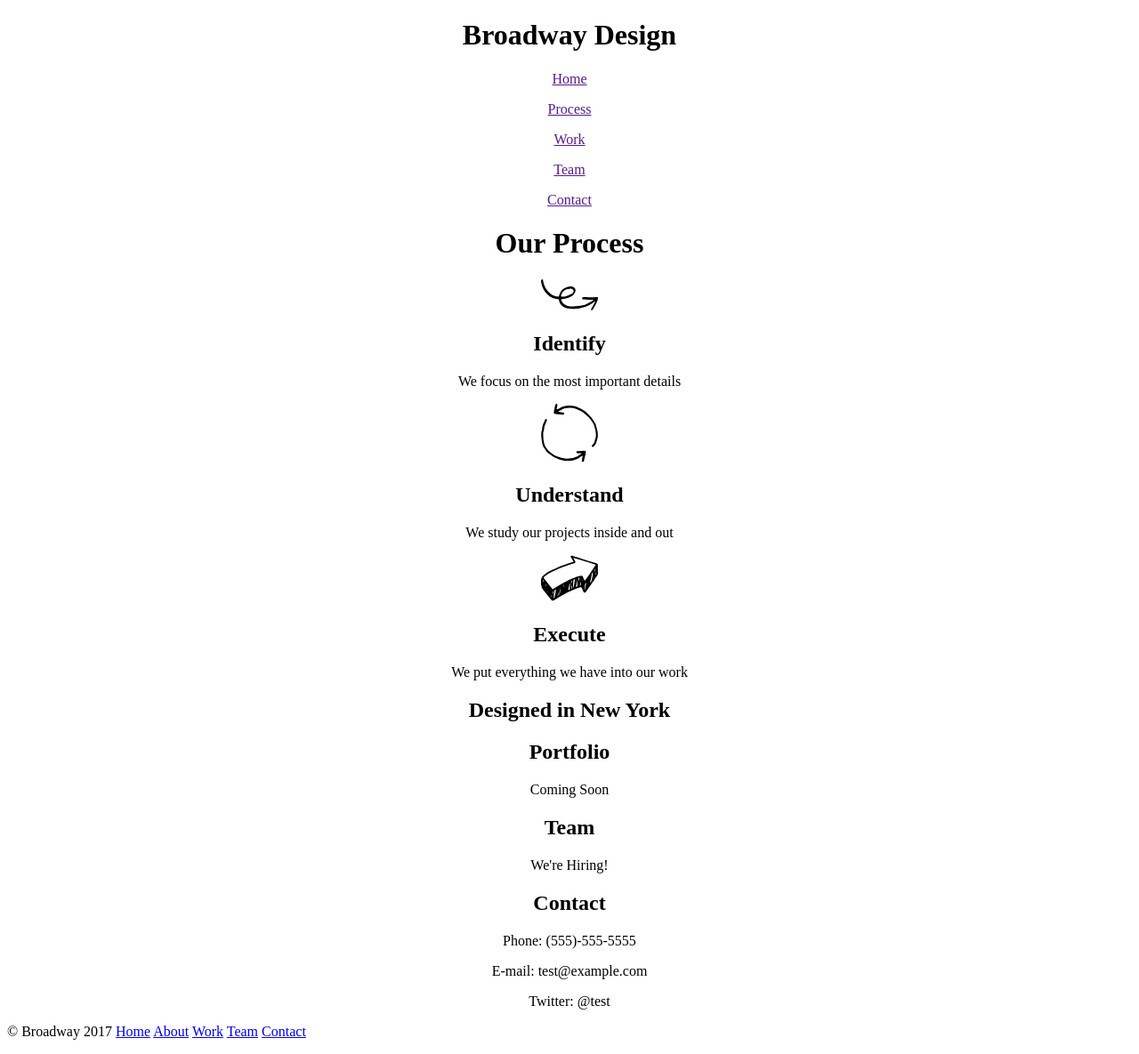
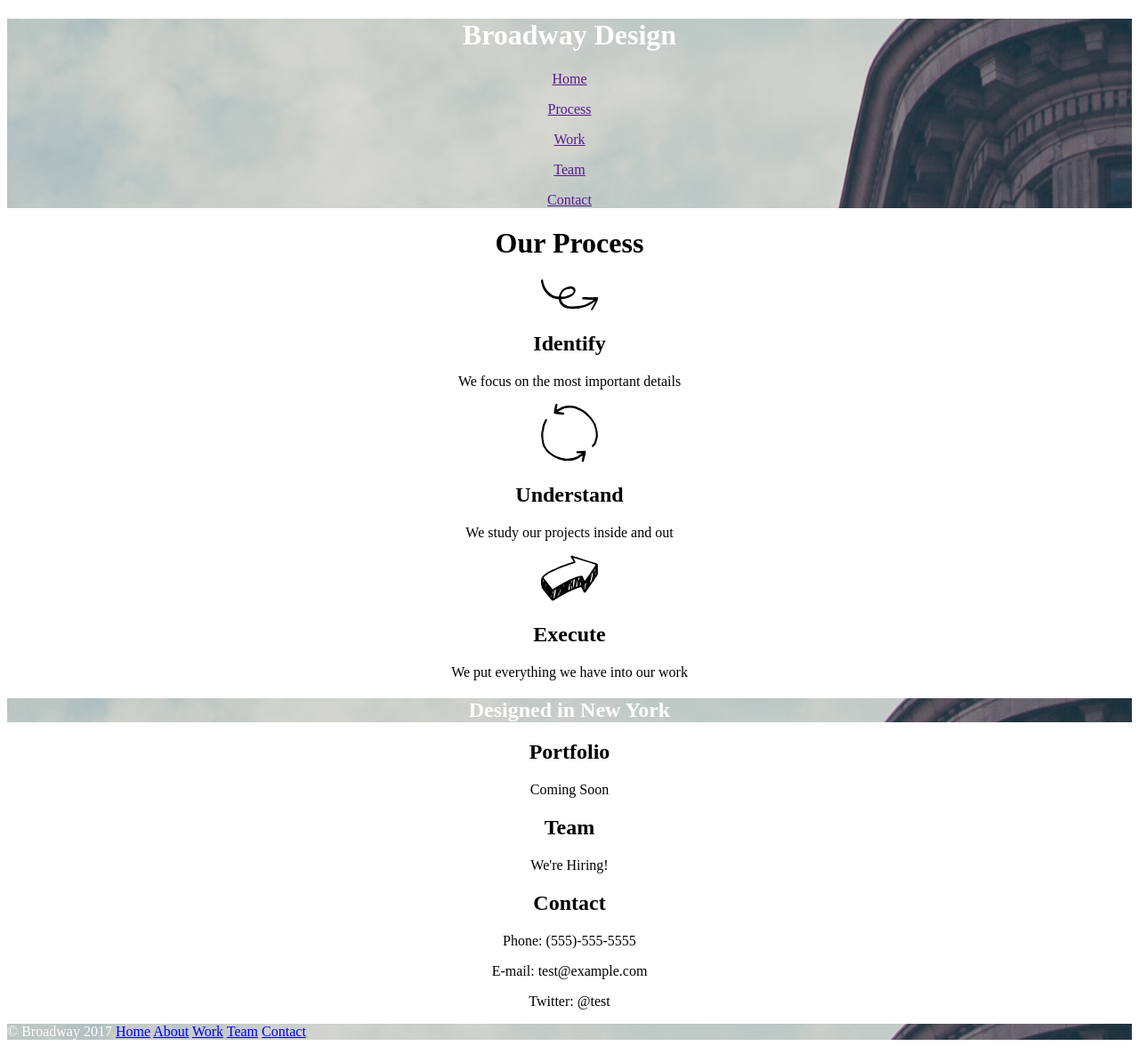
Before and after one commit to ah2389/broadway, a plain HTML site: page index.html in a window 1280 px wide. Shown: the whole page at 89% size. Drawn offline with Linux system fonts and the light colour scheme.

Commit message:
html/css update

```diff
--- a/resources/index.css
+++ b/resources/index.css
@@ -1,5 +1,6 @@
 .header {
-  background-image: url('./resources/images/theflatironbuilding.png');
+  background-image: url('./images/theflatironbuilding.png');
+  color: white;
 }
 
 body{
@@ -9,3 +10,14 @@ body{
 .footer{
   text-align: left;
 }
+
+.randombar{
+  background-image: url('./images/theflatironbuilding.png');
+  color: white;
+}
+
+.footer{
+  background-image: url('./images/theflatironbuilding.png');
+  color: white;
+
+}
```
Also changed, not shown: index.html (+1 -1 lines), 1 other file.
